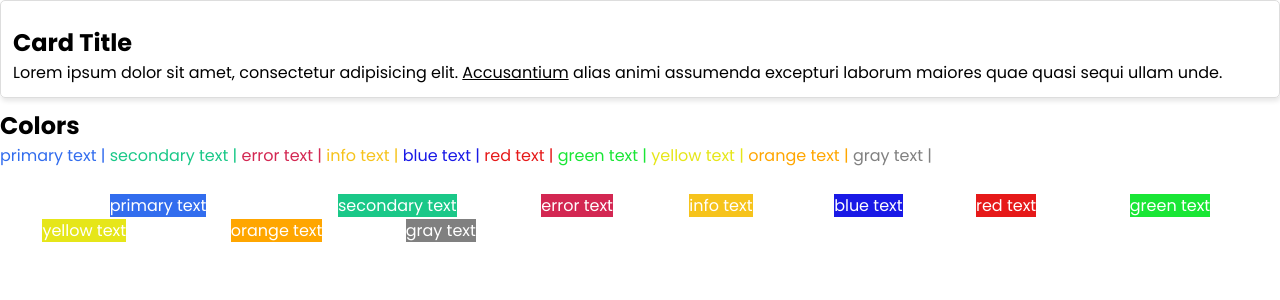
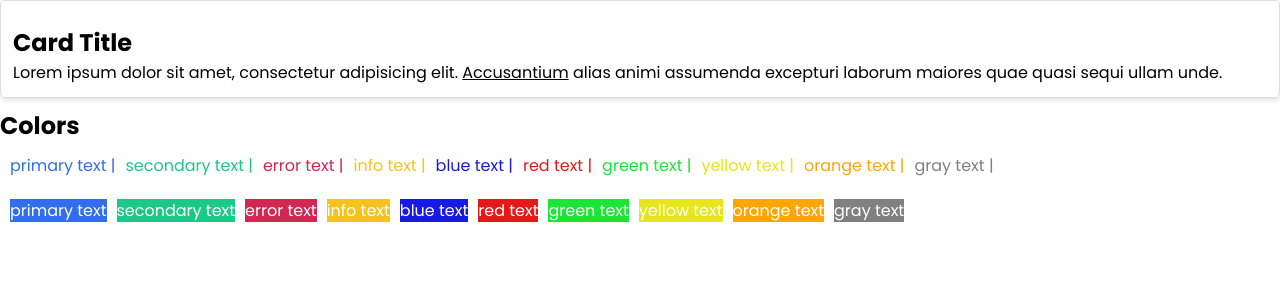
Before and after one commit to Erhahon-Imafidon/customStyling-library, a React (Vite) app: page / in a window 1280 px wide. Shown: the top 300 px of the page. Built offline with nearby package versions, Linux system fonts and the light colour scheme.

Commit message:
Rmoved the mapping the array internally and handles rendering logic in the colors component

```diff
--- a/src/App.tsx
+++ b/src/App.tsx
@@ -7,24 +7,8 @@ const App = () => {
             <Cards />
             <div style={{ marginTop: '10px' }}>
                 <h2>Colors</h2>
-                {colorsData.map((color, index) => (
-                    <Colors
-                        textColor={color.textColor}
-                        text={color.text}
-                        key={index}
-                    />
-                ))}
-                <br /> <br />
-                <div>
-                    {colorsBgData.map((color, index) => (
-                        <Colors
-                            textColor={color.textColor}
-                            text={color.text}
-                            bgColor={color.bgColor}
-                            key={index}
-                        />
-                    ))}
-                </div>
+                <Colors data={colorsData} />
+                <Colors data={colorsBgData} />
             </div>
         </>
     );
--- a/src/components/Colors.tsx
+++ b/src/components/Colors.tsx
@@ -1,18 +1,33 @@
 interface ColorsProp {
-    textColor?: string;
-    text: string;
-    bgColor?: string;
+    data: { textColor?: string; text: string; bgColor?: string }[];
 }
 
-const Colors = ({ text, textColor, bgColor }: ColorsProp) => {
+const Colors = ({ data }: ColorsProp) => {
     return (
-        <>
-            {textColor && <span className={`${textColor}`}>{text} | </span>}
-            {textColor && bgColor && (
-                <span className={`${textColor} ${bgColor}`}>{text}</span>
-            )}
-        </>
+        <ul style={styles}>
+            {data.map((item, index) => {
+                const { textColor, bgColor, text } = item;
+                return (
+                    <li key={index}>
+                        {textColor && !bgColor && (
+                            <span className={`${textColor}`}>{text} | </span>
+                        )}
+                        {textColor && bgColor && (
+                            <span className={`${textColor} ${bgColor}`}>
+                                {text}
+                            </span>
+                        )}
+                    </li>
+                );
+            })}
+        </ul>
     );
 };
 
+const styles = {
+    display: 'flex',
+    gap: '10px',
+    padding: '10px',
+};
+
 export default Colors;
```
